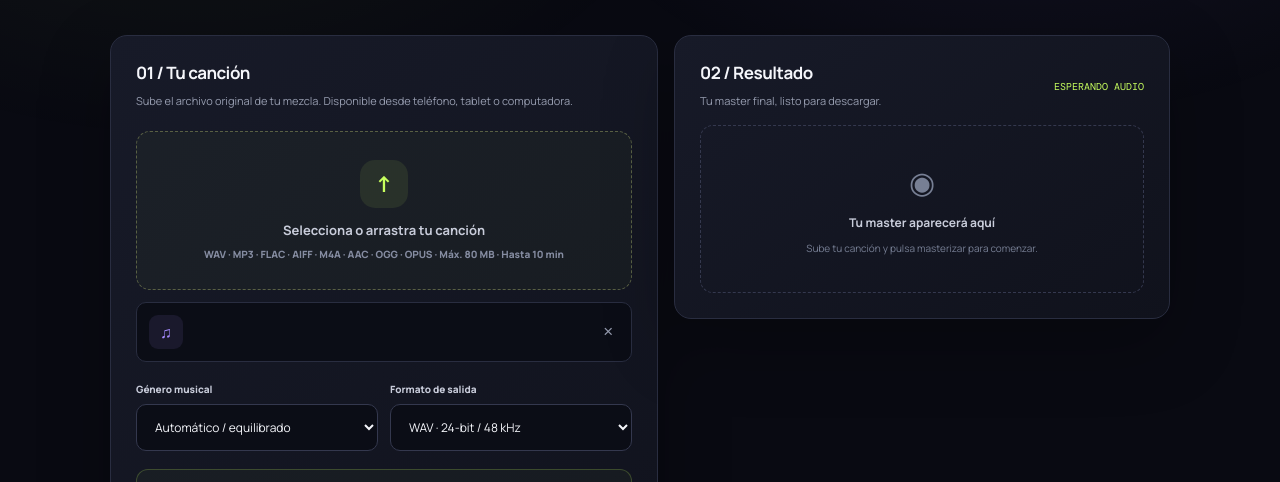
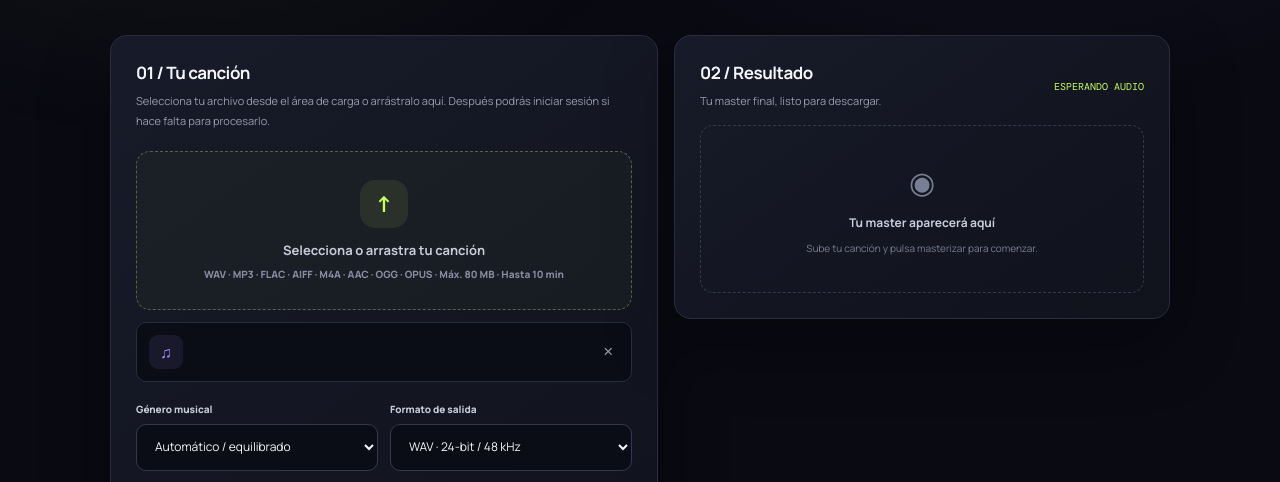
Before and after one commit to LocutorCM/EC-Audio-Hub, a plain HTML site: page docs/mastering.html in a window 1280 px wide. Shown: the part 305-787 px from the top of the page. Drawn offline with nearby package versions, Linux system fonts and the light colour scheme; no server answers.

Commit message:
Improve audio file picker interaction

```diff
--- a/docs/mastering.html
+++ b/docs/mastering.html
@@ -12,7 +12,7 @@ body:before{content:"";position:fixed;inset:0;pointer-events:none;background:rad
 header{height:78px;display:flex;align-items:center;justify-content:space-between;border-bottom:1px solid #ffffff12}.brand{display:flex;align-items:center;gap:11px;font-size:13px;font-weight:800;letter-spacing:.18em}.logo{width:37px;height:37px;border-radius:11px;display:grid;place-items:center;background:var(--lime);color:#11150a;font-weight:900}.back{font-size:11px;color:#b7bbca}.back:hover{color:var(--lime)}
 main{padding:64px 0 90px}.eyebrow{color:var(--lime);font:10px "DM Mono",monospace;letter-spacing:.2em;text-transform:uppercase}.hero{text-align:center;margin-bottom:38px}.hero h1{font-size:clamp(38px,7vw,66px);letter-spacing:-.075em;line-height:1;margin:16px 0}.hero h1 span{color:var(--lime)}.hero p{max-width:610px;margin:0 auto;color:#a9aec0;font-size:13px;line-height:1.9}
 .workspace{display:grid;grid-template-columns:1.05fr .95fr;gap:16px;align-items:start}.panel{border:1px solid var(--line);border-radius:17px;background:linear-gradient(145deg,#171a28,#10121c);padding:25px;box-shadow:0 25px 70px #0004}.panel h2{font-size:17px;margin:0 0 7px;letter-spacing:-.03em}.muted{color:var(--muted);font-size:11px;line-height:1.8;margin:0 0 20px}
-.drop{border:1px dashed #596044;border-radius:14px;background:#c7ff5e08;padding:28px 17px;text-align:center;transition:.2s;cursor:pointer}.drop.drag{border-color:var(--lime);background:#c7ff5e14}.upload-icon{width:48px;height:48px;border-radius:15px;margin:0 auto 13px;display:grid;place-items:center;background:#c7ff5e15;color:var(--lime);font-size:22px}.drop strong{display:block;font-size:13px}.drop span{display:block;color:#858ca1;font-size:10px;margin-top:8px}.drop input{display:none}
+.drop{position:relative;overflow:hidden;border:1px dashed #596044;border-radius:14px;background:#c7ff5e08;padding:28px 17px;text-align:center;transition:.2s;cursor:pointer}.drop.drag{border-color:var(--lime);background:#c7ff5e14}.upload-icon{width:48px;height:48px;border-radius:15px;margin:0 auto 13px;display:grid;place-items:center;background:#c7ff5e15;color:var(--lime);font-size:22px}.drop strong{display:block;font-size:13px}.drop span{display:block;color:#858ca1;font-size:10px;margin-top:8px}.drop input{position:absolute;inset:0;width:100%;height:100%;opacity:0;cursor:pointer;display:block}
 .fileline{display:flex;align-items:center;gap:12px;padding:12px;border:1px solid var(--line);border-radius:10px;margin-top:12px;background:#0b0d16}.fileicon{width:34px;height:34px;border-radius:9px;display:grid;place-items:center;background:#a58bff18;color:var(--violet)}.filemeta{min-width:0;flex:1}.filemeta b{display:block;font-size:11px;overflow:hidden;text-overflow:ellipsis;white-space:nowrap}.filemeta small{color:var(--muted);font-size:9px}.remove{border:0;background:transparent;color:#969caf;font-size:17px;cursor:pointer}
 label{display:block;font-size:10px;font-weight:800;color:#c8ccda;margin:20px 0 8px}select{width:100%;padding:13px 14px;border:1px solid #34384e;border-radius:10px;background:#0b0d16;color:#f5f6fb;font:12px Manrope,sans-serif;outline:none}select:focus{border-color:var(--lime)}
 .formrow{display:grid;grid-template-columns:1fr 1fr;gap:12px}.primary{width:100%;border:0;border-radius:10px;background:var(--lime);color:#11150a;font:800 12px Manrope,sans-serif;padding:15px;margin-top:22px;cursor:pointer;transition:.2s}.primary:hover{transform:translateY(-2px);box-shadow:0 10px 28px #c7ff5e26}.primary:disabled{opacity:.45;cursor:not-allowed;transform:none;box-shadow:none}
@@ -29,7 +29,7 @@ footer{border-top:1px solid #ffffff12;padding:24px 0;color:#777e91;font-size:9px
 <div class="hero"><div class="eyebrow">EC AUDIO / INTELLIGENT AUDIO WORKFLOW</div><h1>EC AI <span>MASTERING</span></h1><p>Análisis y masterización automática en tu navegador. EC analiza la mezcla y ajusta ecualización, compresión, nivel y estéreo directamente en tu dispositivo.</p></div>
 <div class="workspace">
 <section class="panel">
-<h2>01 / Tu canción</h2><p class="muted">Sube el archivo original de tu mezcla. Disponible desde teléfono, tablet o computadora.</p>
+<h2>01 / Tu canción</h2><p class="muted">Selecciona tu archivo desde el área de carga o arrástralo aquí. Después podrás iniciar sesión si hace falta para procesarlo.</p>
 <label class="drop" id="dropzone" for="audioFile"><div class="upload-icon">↑</div><strong>Selecciona o arrastra tu canción</strong><span>WAV · MP3 · FLAC · AIFF · M4A · AAC · OGG · OPUS · Máx. 80 MB · Hasta 10 min</span><input id="audioFile" type="file" accept=".wav,.wave,.mp3,.flac,.aif,.aiff,.m4a,.aac,.ogg,.opus,audio/*"></label>
 <div class="fileline" id="fileLine" hidden><div class="fileicon">♫</div><div class="filemeta"><b id="fileName"></b><small id="fileSize"></small></div><button class="remove" id="removeFile" type="button" aria-label="Quitar archivo">×</button></div>
 <audio id="originalPlayer" controls hidden style="width:100%;height:38px;margin-top:12px"></audio>
```
